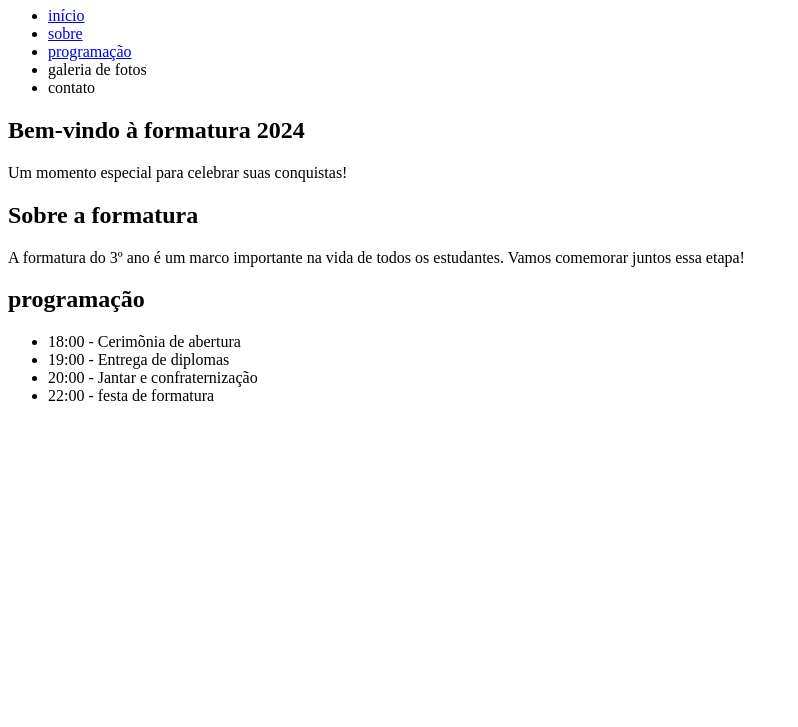
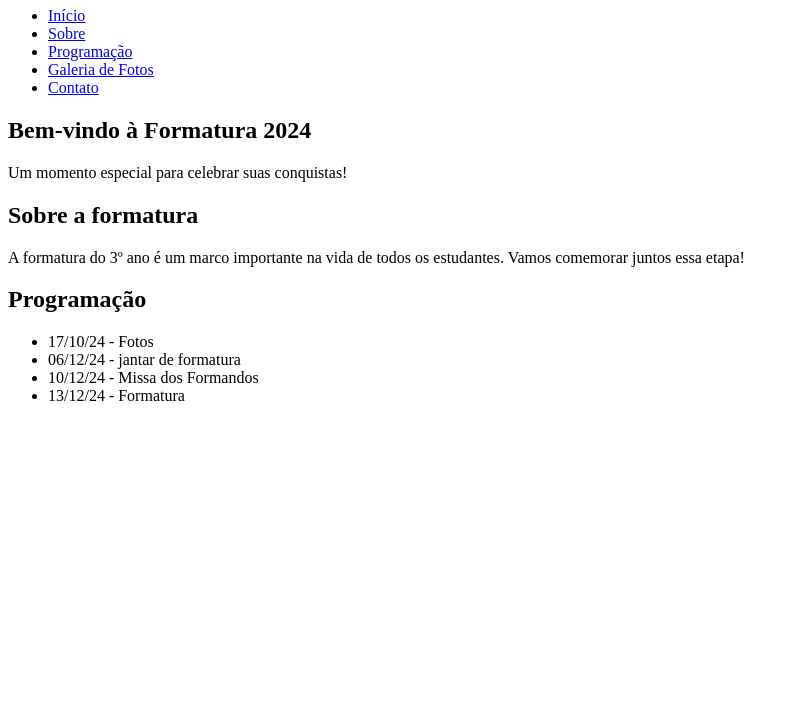
Before and after one commit to emillymimi/formatura3A2024, a plain HTML site: page index.html in a window 1280 px wide. Shown: the part 73-800 px from the top of the page, without its empty margins (0-798 px from the left). Drawn offline with Linux system fonts and the light colour scheme.

Commit message:
Add files via upload

```diff
--- a/index.html
+++ b/index.html
@@ -2,22 +2,20 @@
 <html lang="en">
 <head>
     <meta charset="UTF-8">
-    <meta http-equiv="X-UA-Compatible" content="IE=edge">
     <meta name="viewport" content="width=device-width, initial-scale=1.0">
     <title>Formatura 3A - 2024</title>
 </head>
 <body>
     <header>
        <div class="cabecalho">
-            <h1>formatura 3º A - 2024</h1>
+        <h1>Formatura 3ºA - 2024</h1>
         <nav>
             <ul>
-                    <li><a href="#home">início</a></li>
-                    <li><a href="#sobre">sobre</a></li>
-                    <li><a href="#programação">programação</a></li>
-                    <li><a href="#galeria"></a>galeria de fotos</li>
-                    <li><a href="#contato"></a>contato</li>
-
+                <li><a href="#home">Início</a></li>
+                <li><a href="#sobre">Sobre</a></li>
+                <li><a href="#programação">Programação</a></li>
+                <li><a href="#galeria">Galeria de Fotos</a></li>
+                <li><a href="#contato">Contato</a></li>
             </ul>
         </nav>
        </div>
@@ -25,32 +23,29 @@
 
     <section id="home" class="banner">
         <div class="container">
-            <h2>Bem-vindo à formatura 2024</h2>
+            <h2>Bem-vindo à Formatura 2024</h2>
             <p>Um momento especial para celebrar suas conquistas!</p>
-
         </div>
-
     </section>
-
 
     <section id="sobre">
         <div class="container">
             <h2>Sobre a formatura</h2>
             <p>A formatura do 3º ano é um marco importante na vida de todos os estudantes. Vamos comemorar juntos essa etapa!</p>
-
         </div>
     </section>
 
-    <Section id="programação">
+    <section id="programação">
         <div class="container">
-            <h2>programação</h2>
+            <h2>Programação</h2>
             <ul>
-                <li>18:00 - Cerimõnia de abertura</li>
-                <li>19:00 - Entrega de diplomas</li>
-                <li>20:00 - Jantar e confraternização</li>
-                <li>22:00 - festa de formatura</li>
+                <li>17/10/24 - Fotos</li>
+                <li>06/12/24 - jantar de formatura</li>
+                <li>10/12/24 - Missa dos Formandos</li>
+                <li>13/12/24 - Formatura</li>
             </ul>
-    </Section>
+        </div>
+    </section>
 
 
 </body>
```
Lines whose indentation alone changed are shown as unchanged.
